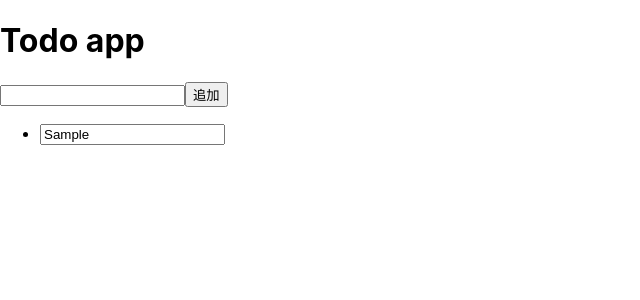
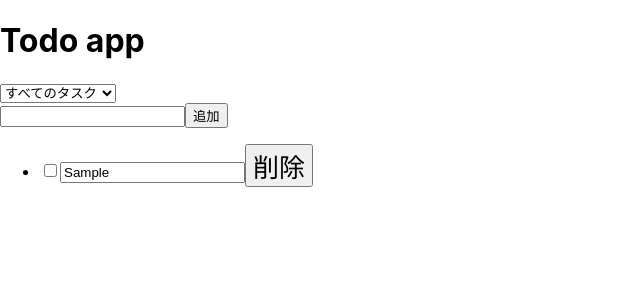
Before and after one commit to kinjo1130/React-todo-app, a React (Vite) app: page / in a window 1280 px wide. Both pictures are taken after typing "Sample" into the empty fields and a click on the input "追加". Shown: the top 300 px of the page, without its empty margins (0-640 px from the left). Built offline with nearby package versions, Linux system fonts and the light colour scheme.

Commit message:
dev:大体の機能完成

```diff
--- a/src/App.tsx
+++ b/src/App.tsx
@@ -1,18 +1,24 @@
-import { useState } from 'react';
-import './App.css';
-//function App() {} これだとエラーになる.
-//main.tsxの方でエラーを吐く、おそらく名前付きimportみたいな話だろうと思う
+import { useState } from 'react'
+import './App.css'
+// function App() {} これだとエラーになる.
+// main.tsxの方でエラーを吐く、おそらく名前付きimportみたいな話だろうと思う
 
 type Todo = {
-  value: string;
-  readonly id: number;
+  value: string
+  readonly id: number
+  checked: boolean
+  removed: boolean
 }
-export const App = () => {
-  const [text, setText] = useState('');
-  const [todos, setTodos] = useState<Todo[]>([]);
+type Filter = 'all' | 'checked' | 'unchecked' | 'removed'
+
+export function App() {
+  const [text, setText] = useState('')
+  const [todos, setTodos] = useState<Todo[]>([])
+  const [filter, setFilter] = useState<Filter>('all')
+
   const handleOnChange = (e: React.ChangeEvent<HTMLInputElement>) => {
-    setText(e.target.value);
-  };
+    setText(e.target.value)
+  }
 
   const editTodo = (id: number, value: string) => {
     const deepcopy = todos.map((todo) => ({ ...todo }))
@@ -21,39 +27,132 @@ export const App = () => {
       if (todo.id === id) {
         todo.value = value
       }
-      return todo;
+      return todo
     })
-    console.log("古いデータ")
-    todos.map((todo)=>{console.log(`id:${todo.id},value:${todo.value}`)})
-    setTodos(newTodos);
+    // console.log("元のデータが変更されているかどうか？")
+    // todos.map((todo)=>{console.log(`id:${todo.id},value:${todo.value}`)})
+    setTodos(newTodos)
   }
 
   const addTodo = () => {
     if (!text) return
     const newTodo: Todo = {
       value: text,
-      id: new Date().getTime()
+      id: new Date().getTime(),
+      checked: false,
+      removed: false
     }
-    setTodos([newTodo, ...todos]);
-    setText('');
+    setTodos([newTodo, ...todos])
+    setText('')
+  }
+  const checkedTodo = (id: number, checked: boolean) => {
+    const deepcopy = todos.map((todo) => ({ ...todo }))
+    const newTodos = deepcopy.map((todo) => {
+      if (todo.id === id) {
+        todo.checked = !checked
+      }
+      return todo
+    })
+    // console.log("元のデータが変更されているかどうか？")
+    // todos.map((todo)=>{console.log(`id:${todo.id},value:${todo.value}`)})
+    setTodos(newTodos)
+  }
+  const removeTodo = (id: number, removed: boolean) => {
+    const deepcopy = todos.map((todo) => ({ ...todo }))
+    const newTodos = deepcopy.map((todo) => {
+      if (todo.id === id) {
+        todo.removed = !removed
+      }
+      return todo
+    })
+    setTodos(newTodos)
+  }
+
+  const filteredTodo = todos.filter((todo) => {
+    switch (filter) {
+      // 全ての配列を返す
+      case 'all':
+        return !todo.removed
+      // チェック済みで、未削除の配列を返す
+      case 'checked':
+        return todo.checked && !todo.removed
+      // 未チェック済みで、未削除の配列を返す
+      case 'unchecked':
+        return !todo.checked && !todo.removed
+      // 削除済みの配列を返す
+      case 'removed':
+        return todo.removed
+      default:
+        return todo
+    }
+  })
+  const deleteTodo = () => {
+    const newTodos = todos.filter((todo) => !todo.removed)
+    setTodos(newTodos)
   }
 
   return (
     <div>
       {/* e.preventDefaultがないとページごとリロードされてしますな。それはよろしくない */}
       <h1>Todo app</h1>
-      <form onSubmit={(e) => { e.preventDefault(); addTodo() }}>
-        <input type="text" value={text} onChange={handleOnChange} />
-        <input
-          type="submit"
-          value="追加"
-          onSubmit={addTodo}
-        />
-      </form>
-      <ul>{
-        todos.map((todo) => { return <li key={todo.id}><input type='text' value={todo.value} onChange={(e) => { editTodo(todo.id,e.target.value) }}></input></li> })
-      }</ul>
-    </div >
+      <select
+        defaultValue="all"
+        onChange={(e) => setFilter(e.target.value as Filter)}
+      >
+        <option value="all">すべてのタスク</option>
+        <option value="checked">完了したタスク</option>
+        <option value="unchecked">現在のタスク</option>
+        <option value="removed">ごみ箱</option>
+      </select>
+      {filter === 'removed' ? (
+        <button
+          onClick={deleteTodo}
+          // todos.filter((todo) => todo.removed)ここの配列が0だったときに、ボタンが押せないようにする.だからこのコードはダメ。todos.filter((todo) => todo.removed.length === 0)。これはremovedの中にlengthというプロパティがあるようになってしまう
+          disabled={todos.filter((todo) => todo.removed).length === 0}
+        >
+          ごみ箱を空にする
+        </button>
+      ) : (
+        <form
+          onSubmit={(e) => {
+            e.preventDefault()
+            addTodo()
+          }}
+        >
+          <input type="text" value={text} onChange={handleOnChange} />
+          <input type="submit" value="追加" onSubmit={addTodo} />
+        </form>
+      )}
+      <ul>
+        {filteredTodo.map((todo) => (
+          <li key={todo.id}>
+            <input
+              type="checkbox"
+              disabled={todo.removed}
+              checked={todo.checked}
+              onChange={() => {
+                checkedTodo(todo.id, todo.checked)
+              }}
+            />
+            <input
+              type="text"
+              disabled={todo.checked || todo.checked}
+              value={todo.value}
+              onChange={(e) => {
+                editTodo(todo.id, e.target.value)
+              }}
+            />
+            <button
+              onClick={() => {
+                removeTodo(todo.id, todo.removed)
+              }}
+            >
+              {todo.removed ? '復元' : '削除'}
+            </button>
+          </li>
+        ))}
+      </ul>
+    </div>
   )
 }
 
```
Also changed, not shown: package.json (+20 -2 lines), .eslintrc.yml (added), .prettierrc.yml (added), 1 other file (tests, documents, lock files or other folders).
